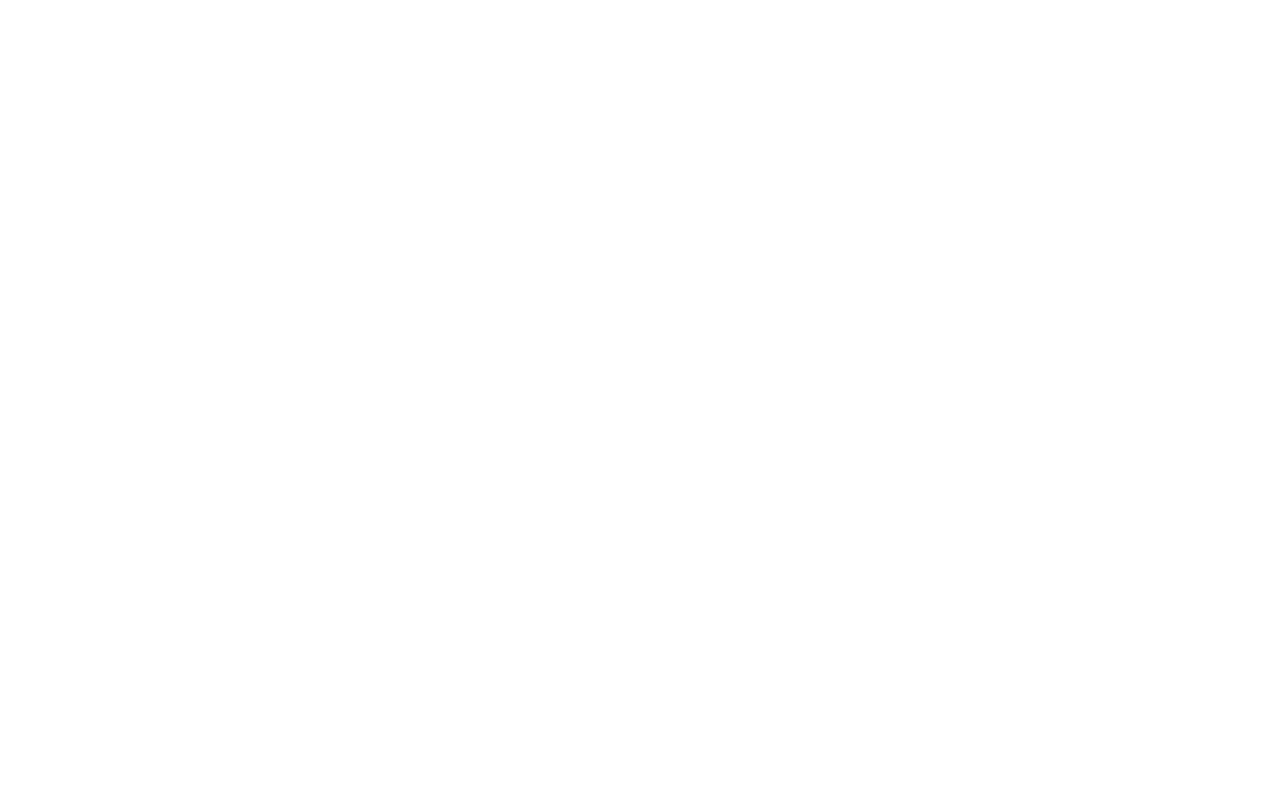
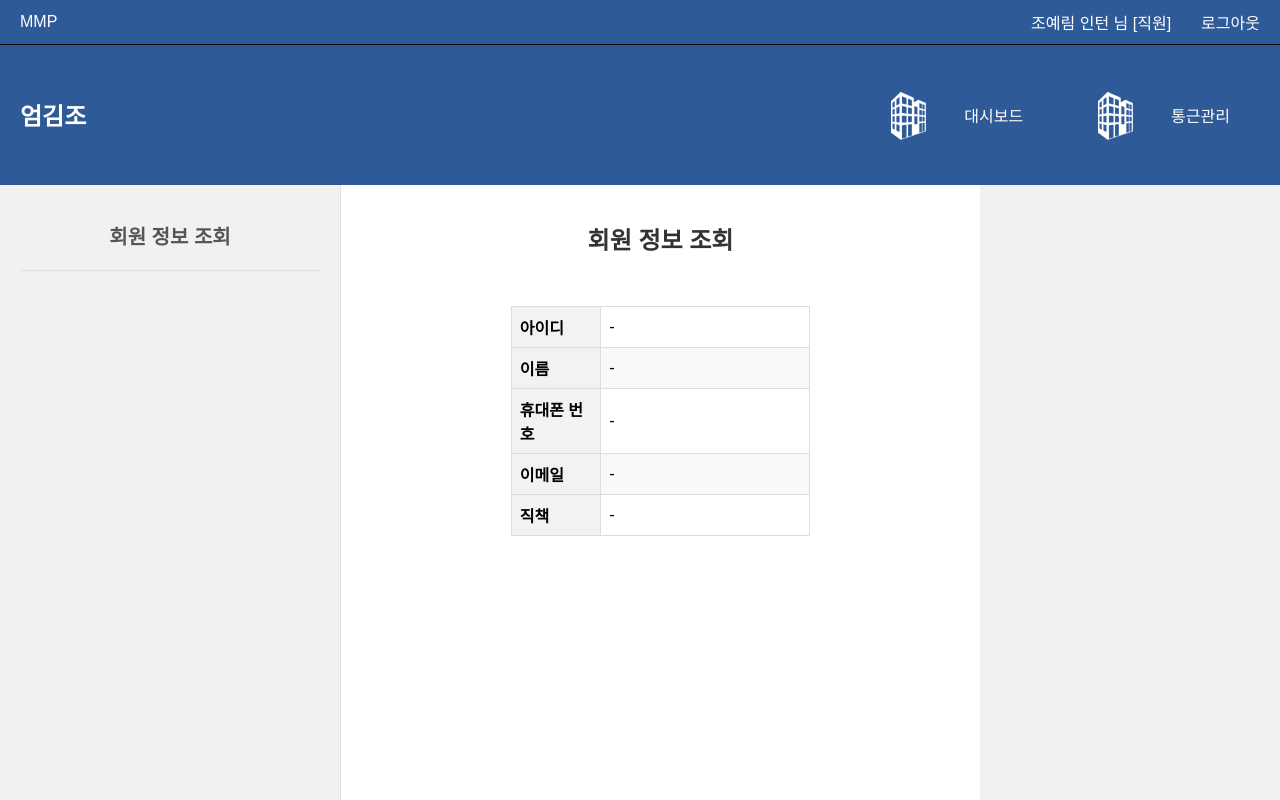
Before and after one commit to mmp-intern/beacon-client, a React (Create React App) app: page /profile/1 in a window 1280 px wide. Before the commit this address had no page. Shown: the top 800 px of the page. Built offline with nearby package versions, Linux system fonts and the light colour scheme; no server answers.

Commit message:
feat: 타회원/마이페이지 구현

```diff
--- a/src/App.js
+++ b/src/App.js
@@ -4,6 +4,8 @@
 import Commute from './pages/commute/Commute';
 import Statistics from './pages/commuteStatistics/Statistics';
 import CommuteRecords from './pages/commute/CommuteRecords';
+import UserProfile from './pages/profile/UserProfile';
+import MyProfile from './pages/profile/MyProfile';
 
 const App = () => {
     return (
@@ -13,6 +15,8 @@
                 <Route path="/commute" element={<Commute />} />
                 <Route path="/statistics" element={<Statistics />} />
                 <Route path="/commute-records" element={<CommuteRecords />} />
+                <Route path="/profile/:userId" element={<UserProfile />} />
+                <Route path="/mypage" element={<MyProfile />} />
             </Routes>
         </Router>
     );
--- a/src/components/table/TableStyles.js
+++ b/src/components/table/TableStyles.js
@@ -44,3 +44,29 @@
     transition: border-top-color 0.3s, opacity 0.3s;
     margin-top: 2px;
 `;
+
+export const UserProfileTableContainer = styled.div`
+    display: flex;
+    justify-content: center;
+    align-items: center;
+    width: 100%;
+    margin: 20px 0;
+`;
+
+export const UserProfileTable = styled.table`
+    width: 50%;
+    border-collapse: collapse;
+    th,
+    td {
+        border: 1px solid #ddd;
+        padding: 8px;
+        text-align: left;
+    }
+    th {
+        background-color: #f2f2f2;
+        width: 30%;
+    }
+    tbody tr:nth-child(even) {
+        background-color: #f9f9f9;
+    }
+`;
--- /dev/null
+++ b/src/components/table/UserProfileTable.js
@@ -0,0 +1,29 @@
+import React from 'react';
+import { UserProfileTableContainer, UserProfileTable } from './TableStyles';
+
+const UserProfileTableComponent = ({ user }) => {
+    const fields = [
+        { key: 'userId', label: '아이디' },
+        { key: 'name', label: '이름' },
+        { key: 'phoneNumber', label: '휴대폰 번호' },
+        { key: 'email', label: '이메일' },
+        { key: 'position', label: '직책' },
+    ];
+
+    return (
+        <UserProfileTableContainer>
+            <UserProfileTable>
+                <tbody>
+                    {fields.map((field) => (
+                        <tr key={field.key}>
+                            <th>{field.label}</th>
+                            <td>{user[field.key] || '-'}</td>
+                        </tr>
+                    ))}
+                </tbody>
+            </UserProfileTable>
+        </UserProfileTableContainer>
+    );
+};
+
+export default UserProfileTableComponent;
--- /dev/null
+++ b/src/pages/profile/MyProfile.js
@@ -0,0 +1,50 @@
+import React, { useState, useEffect } from 'react';
+import Layout from '../../components/layout/Layout';
+import UserProfileTableComponent from '../../components/table/UserProfileTable';
+import API_BASE_URL from '../../config';
+import { Title, SubTitle, Divider } from '../../styles/common/Typography';
+
+const MyProfile = () => {
+    const [user, setUser] = useState({
+        userId: '',
+        name: '',
+        phoneNumber: '',
+        email: '',
+        position: '',
+    });
+
+    const fetchUserData = async () => {
+        try {
+            const response = await fetch(`${API_BASE_URL}/profile/me`);
+            if (!response.ok) {
+                throw new Error(`HTTP error! status: ${response.status}`);
+            }
+            const result = await response.json();
+            setUser(result);
+        } catch (error) {
+            console.error('Error fetching user data:', error);
+        }
+    };
+
+    useEffect(() => {
+        fetchUserData();
+    }, []);
+
+    const leftContent = (
+        <div>
+            <SubTitle>마이페이지</SubTitle>
+            <Divider />
+        </div>
+    );
+
+    const mainContent = (
+        <div>
+            <Title>마이페이지</Title>
+            <UserProfileTableComponent user={user} />
+        </div>
+    );
+
+    return <Layout leftContent={leftContent} mainContent={mainContent} />;
+};
+
+export default MyProfile;
--- /dev/null
+++ b/src/pages/profile/UserProfile.js
@@ -0,0 +1,52 @@
+import React, { useState, useEffect } from 'react';
+import Layout from '../../components/layout/Layout';
+import UserProfileTableComponent from '../../components/table/UserProfileTable';
+import API_BASE_URL from '../../config';
+import { Title, SubTitle, Divider } from '../../styles/common/Typography';
+import { useParams } from 'react-router-dom';
+
+const UserProfile = () => {
+    const { userId } = useParams();
+    const [user, setUser] = useState({
+        userId: '',
+        name: '',
+        phoneNumber: '',
+        email: '',
+        position: '',
+    });
+
+    const fetchUserData = async () => {
+        try {
+            const response = await fetch(`${API_BASE_URL}/profile/${userId}`);
+            if (!response.ok) {
+                throw new Error(`HTTP error! status: ${response.status}`);
+            }
+            const result = await response.json();
+            setUser(result);
+        } catch (error) {
+            console.error('Error fetching user data:', error);
+        }
+    };
+
+    useEffect(() => {
+        fetchUserData();
+    }, [userId]);
+
+    const leftContent = (
+        <div>
+            <SubTitle>회원 정보 조회</SubTitle>
+            <Divider />
+        </div>
+    );
+
+    const mainContent = (
+        <div>
+            <Title>회원 정보 조회</Title>
+            <UserProfileTableComponent user={user} />
+        </div>
+    );
+
+    return <Layout leftContent={leftContent} mainContent={mainContent} />;
+};
+
+export default UserProfile;
```
